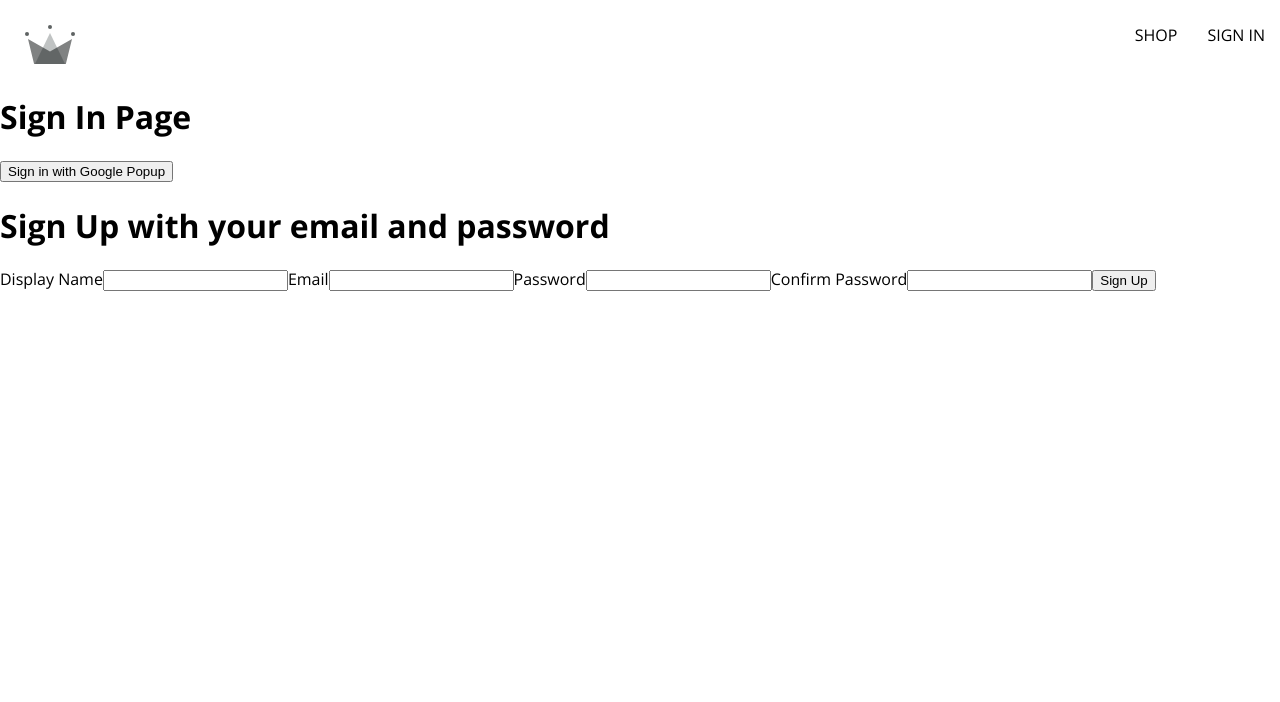
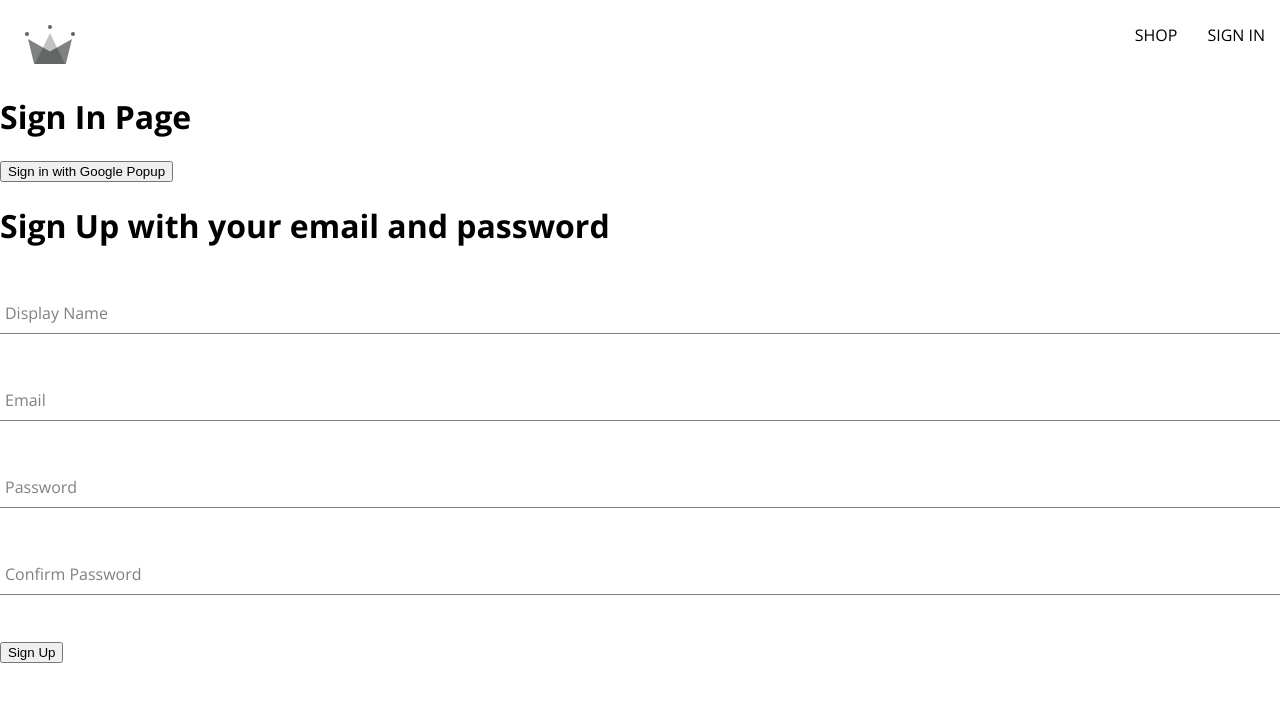
Before and after one commit to ScruffyWookie/crwn-clothing, a React (Create React App) app: page /sign-in in a window 1280 px wide. Shown: the top 702 px of the page. Built offline with nearby package versions, Linux system fonts and the light colour scheme.

Commit message:
Added a dynamic form input

```diff
--- /dev/null
+++ b/src/components/form-input/form-input.component.jsx
@@ -0,0 +1,16 @@
+import './form-input.styles.scss'
+
+
+const FormInput = ({ label, ...otherProps }) => {
+    return (
+        <div className="group">
+            <input className="form-input" {...otherProps}/>
+            {label && (
+            <label className={`${otherProps.value.length ? 'shrink' : ''} form-input-label`}>{label}</label>
+            )
+        }
+        </div>
+            )
+}
+
+export default FormInput;
--- /dev/null
+++ b/src/components/form-input/form-input.styles.scss
@@ -0,0 +1,54 @@
+$sub-color: grey;
+$main-color: black;
+
+@mixin shrinkLabel {
+  top: -14px;
+  font-size: 12px;
+  color: $main-color;
+}
+
+.group {
+  position: relative;
+  margin: 45px 0;
+
+  .form-input {
+    background: none;
+    background-color: white;
+    color: $sub-color;
+    font-size: 18px;
+    padding: 10px 10px 10px 5px;
+    display: block;
+    width: 100%;
+    border: none;
+    border-radius: 0;
+    border-bottom: 1px solid $sub-color;
+    margin: 25px 0;
+
+    &:focus {
+      outline: none;
+    }
+
+    &:focus ~ .form-input-label {
+      @include shrinkLabel();
+    }
+  }
+
+  input[type='password'] {
+    letter-spacing: 0.3em;
+  }
+
+  .form-input-label {
+    color: $sub-color;
+    font-size: 16px;
+    font-weight: normal;
+    position: absolute;
+    pointer-events: none;
+    left: 5px;
+    top: 10px;
+    transition: 300ms ease all;
+
+    &.shrink {
+      @include shrinkLabel();
+    }
+  }
+}
--- a/src/components/sign-up-form/sign-up-form.component.jsx
+++ b/src/components/sign-up-form/sign-up-form.component.jsx
@@ -1,6 +1,9 @@
 import { useState } from "react";
 
+import FormInput from "../form-input/form-input.component";
+
 import { createAuthUserWithEmailAndPassword, createUserDocumentFromAuth } from "../../utils/firebase/firebase.utils";
+
 
 const defaultFormFields = {
     displayName: '',
@@ -32,6 +35,8 @@ const SignUpForm = () => {
 
         try {
             const {user} = await createAuthUserWithEmailAndPassword(email, password);
+
+
             await createUserDocumentFromAuth(user, {displayName});
             resetFormFields();
 
@@ -57,17 +62,12 @@ const SignUpForm = () => {
         <div>
             <h1>Sign Up with your email and password</h1>
             <form onSubmit={handleSubmit}>
-                <label>Display Name</label>
-                <input type="text" required onChange={handleChange} name="displayName" value={displayName}/>
 
-                <label>Email</label>
-                <input type="email" required onChange={handleChange} name="email" value={email}/>
+                <FormInput label="Display Name" type="text" required onChange={handleChange} name="displayName" value={displayName}/>
+                <FormInput label="Email" type="email" required onChange={handleChange} name="email" value={email}/>
+                <FormInput label="Password" type="password" required onChange={handleChange} name="password" value={password}/>
+                <FormInput label="Confirm Password" type="password" required onChange={handleChange} name="confirmPassword" value={confirmPassword}/>
 
-                <label>Password</label>
-                <input type="password" required onChange={handleChange} name="password" value={password}/>
-
-                <label>Confirm Password</label>
-                <input type="password" required onChange={handleChange} name="confirmPassword" value={confirmPassword}/>
                 <button type="submit">Sign Up</button>
             </form>
         </div>
```
